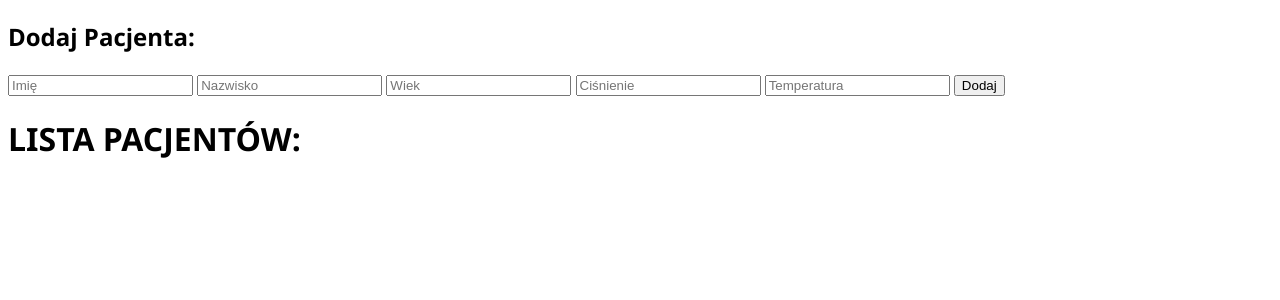
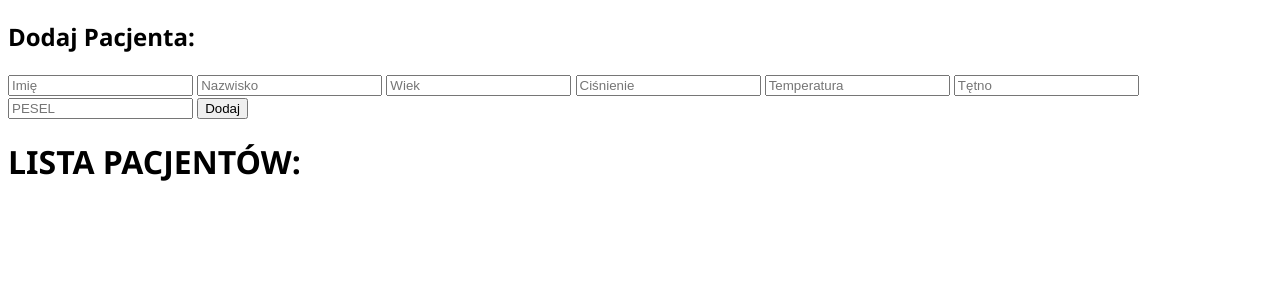
Before and after one commit to xChoina/xChoina-projekt-CRUD-Bartosz-Chojnowski, a Flask app: page / in a window 1280 px wide. Shown: the top 300 px of the page. Run offline with Flask 3, Linux system fonts and the light colour scheme; data that the repository does not hold is empty.

Commit message:
Add files via upload

```diff
--- a/app.py
+++ b/app.py
@@ -27,7 +27,9 @@ def get_patients():
             "surename":p.surename,
             "age":p.age,
             "pressure":p.pressure,
-            "temperature":p.temperature
+            "temperature":p.temperature,
+            "pulse":p.pulse, #nowe pole tętno
+            "pesel":p.pesel #nowe pole pesel
         }
 
         for p in patients
@@ -44,7 +46,9 @@ def get_patient(id):
             "surename": patient.surename,
             "age": patient.age,
             "pressure": patient.pressure,
-            "temperature": patient.temperature
+            "temperature": patient.temperature,
+            "pulse":p.pulse, #nowe pole tętno
+            "pesel":p.pesel #nowe pole pesel
         }
     session.close()
     return jsonify(result)
@@ -58,7 +62,9 @@ def add_patient():
         surename=data["surename"],
         age=data["age"],
         pressure=data["pressure"],
-        temperature=data["temperature"]
+        temperature=data["temperature"],
+        pulse=data["pulse"], #nowe pole tętno
+        pesel=data["pesel"] #nowe pole pesel
     )
     session.add(new_patient)
     session.commit()
@@ -76,6 +82,8 @@ def update_patient(id):
     patient.age = data["age"]
     patient.pressure = data["pressure"]
     patient.temperature = data["temperature"]
+    patient.pulse=data["pulse"] #nowe pole tętno
+    patient.pesel=data["pesel"] #nowe pole pesel
     session.commit()
     session.close()
     return jsonify({"message":"Patient updated succesfully"})
--- a/models.py
+++ b/models.py
@@ -11,6 +11,8 @@ class Patient(Base):
     age = Column(Integer)
     pressure = Column(Integer)
     temperature = Column(Float)
+    pulse = Column(Integer)                     #deklaracja kolumny tętno
+    pesel = Column(String(11), nullable=False)  #deklaracja kolumny pesel
 
     def __repr__(self):
-        return f"<Patient(id={self.id}, name='{self.name} {self.surename}' , pressure={self.pressure} , temperature{self.temperature}>"
+        return f"<Patient(id={self.id}, name='{self.name} {self.surename}' , pressure={self.pressure} , temperature{self.temperature} , pulse{self.pulse}, pesel{self.pesel} >" #dodanie dwóch nowych pól
--- a/static/script.js
+++ b/static/script.js
@@ -7,7 +7,7 @@ async function loadPatients(){
     list.innerHTML = '';
     patients.forEach(p => {
     const li = document.createElement('li');
-    li.innerHTML = `${p.name} ${p.surename} Wiek:${p.age}, Ciśnienie:${p.pressure}, Temperatura:${p.temperature}    <button onclick="deletePatient(${p.id})"> Delete </button>   <button onclick="editPatient(${p.id})"> Edit </button>`;
+    li.innerHTML = `${p.name} ${p.surename} Wiek:${p.age}, Ciśnienie:${p.pressure}, Temperatura:${p.temperature}, Tętno:${p.pulse}, PESEL:$(p.pesel) <button onclick="deletePatient(${p.id})"> Delete </button>   <button onclick="editPatient(${p.id})"> Edit </button>`;
     list.appendChild(li);
     });
 }
@@ -24,6 +24,8 @@ async function editPatient(id){
     document.getElementById('age').value = patient.age;
     document.getElementById('pressure').value = patient.pressure;
     document.getElementById('temperature').value = patient.temperature;
+	document.getElementById('pulse').value = patient.pulse;     //nowe pole tętno
+	document.getElementById('pesel').value = patient.pesel;     //noew pole pesel
 
     editId = id;
 
@@ -34,7 +36,10 @@ async function editPatient(id){
         surename: document.getElementById('surename').value,
         age: parseInt(document.getElementById('age').value),
         pressure: parseInt(document.getElementById('pressure').value),
-        temperature: parseFloat(document.getElementById('temperature').value)
+        temperature: parseFloat(document.getElementById('temperature').value),
+		pulse: parseInt(document.getElementById('pulse').value), //nowe pole tętno
+		pesel: document.getElementById('pesel').value)          //noew pole pesel
+
     };
     if(editId){
         await fetch(`${API_URL}/${editId}`,{
--- a/templates/index.html
+++ b/templates/index.html
@@ -18,6 +18,8 @@
         <input type="number" id="age" placeholder="Wiek" required>
         <input type="number" id="pressure" placeholder="Ciśnienie" required>
         <input type="number" id="temperature" placeholder="Temperatura" step="0.1" required>
+		<input type="number" id="pulse" placeholder="Tętno" required>   <!-- dodanie pola tętno do formularza -->
+		<input type="text" id="pesel" placeholder="PESEL" required>   <!-- dodanie pola pesel do formularza -->
         <button type="submit">Dodaj</button>
     </form>
     <h1>LISTA PACJENTÓW: </h1>
```
Also changed, not shown: render.yaml (added, +9 -0 lines), 1 other file.
